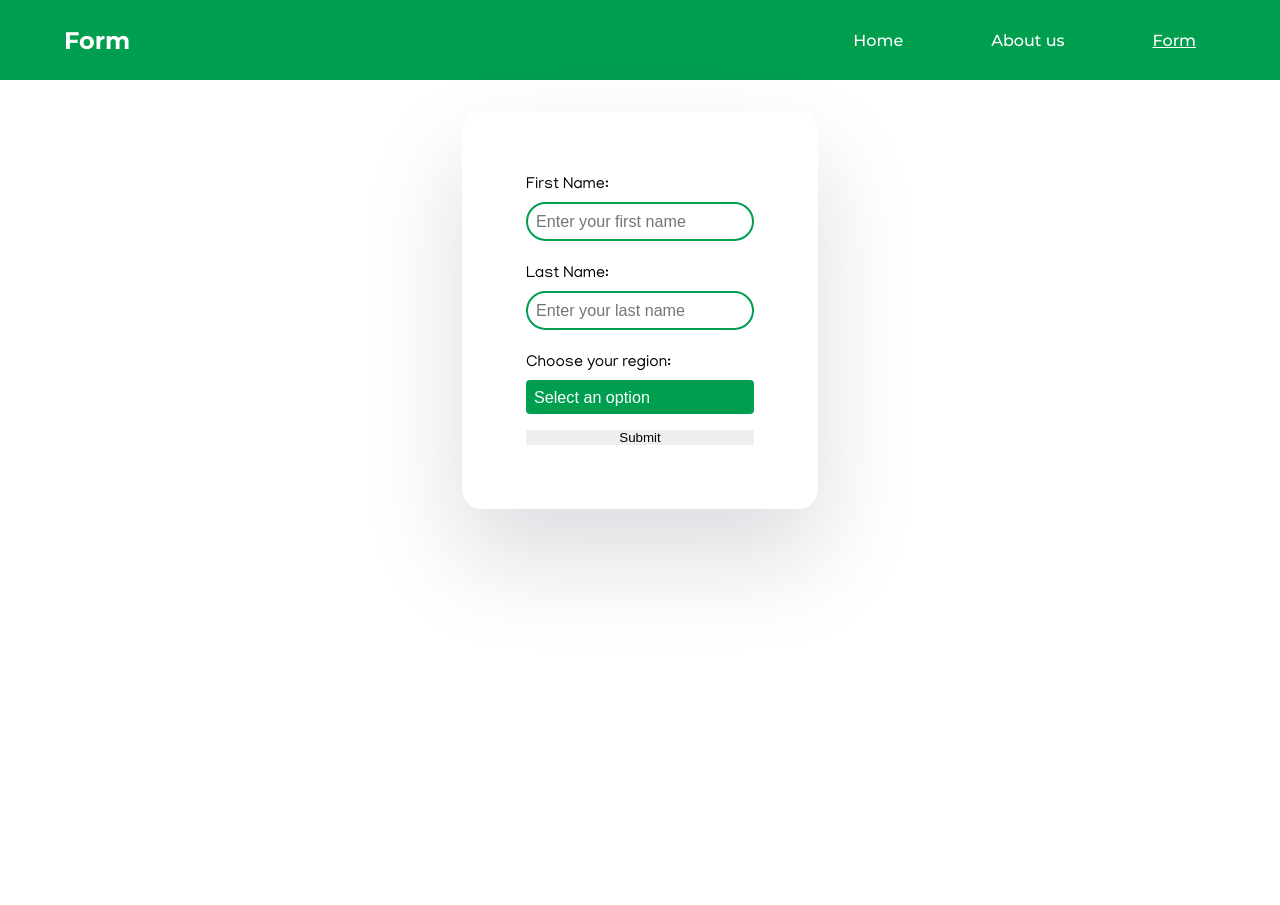
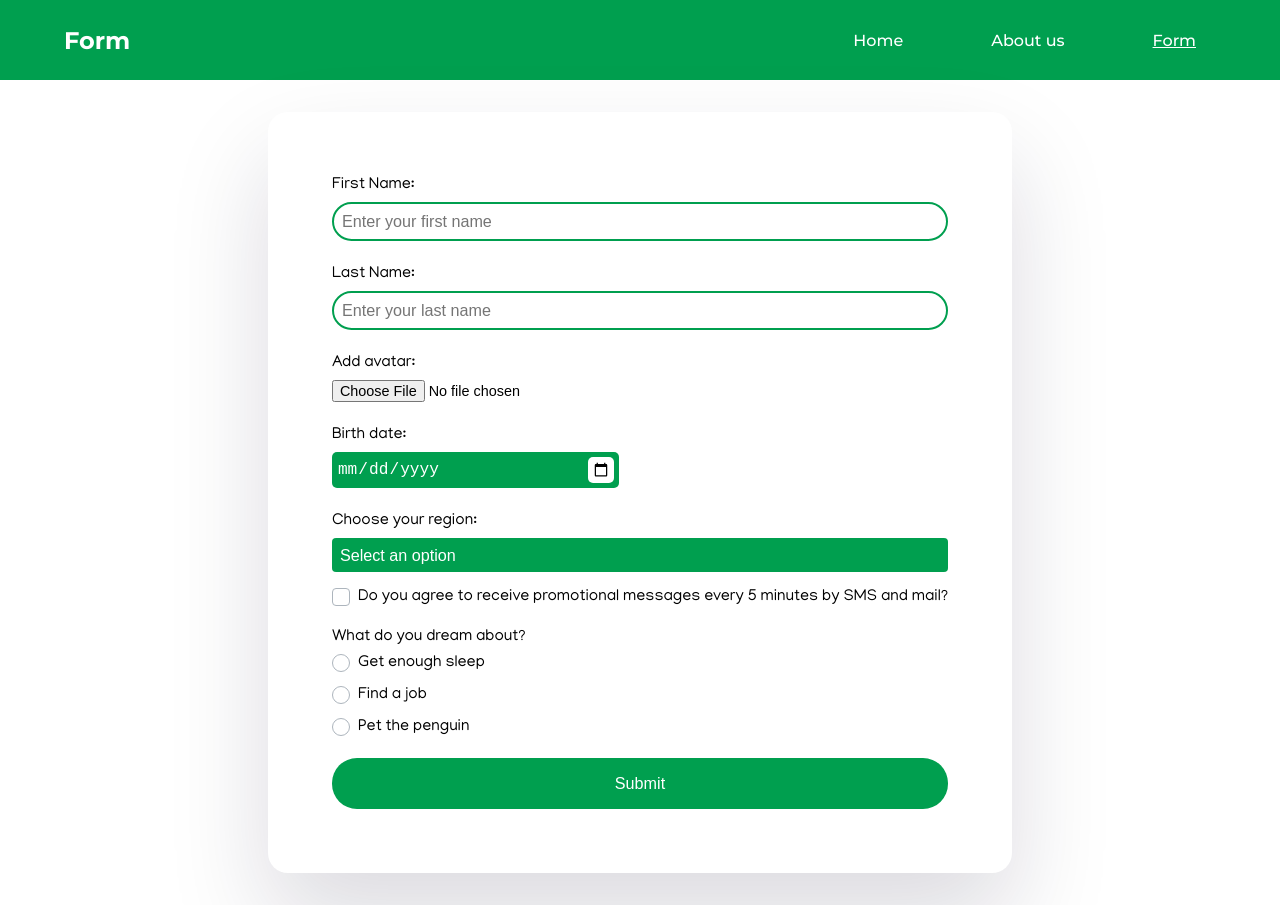
Before and after one commit to TrickyPie/rs-school-react, a React (Vite) app: page /form in a window 1280 px wide. Before the commit the page ends 800 px from the top, so only its background shows below. Built offline with nearby package versions, Linux system fonts and the light colour scheme.

Commit message:
refactor: form refactoring, add refactor to select, radio, checkbox

```diff
--- a/src/components/UI/checkbox/Checkbox.tsx
+++ b/src/components/UI/checkbox/Checkbox.tsx
@@ -1,4 +1,5 @@
 import React from 'react';
+import { UseFormRegisterReturn } from 'react-hook-form';
 
 interface CheckboxData {
   id: string;
@@ -10,12 +11,11 @@ interface CheckboxProps {
   id?: string;
   checkboxData: CheckboxData;
   legendTitle?: string;
-  checkboxRef: React.RefObject<HTMLInputElement>;
+  register: UseFormRegisterReturn;
 }
 
-export class Checkbox extends React.Component<CheckboxProps> {
-  render(): JSX.Element {
-    const { className, id, checkboxData, legendTitle, checkboxRef } = this.props;
+export const Checkbox = (props: CheckboxProps) => {
+  const { className, id, checkboxData, legendTitle, register } = props;
 
   return (
     <fieldset
@@ -32,8 +32,7 @@ export class Checkbox extends React.Component<CheckboxProps> {
           className={`${className}-input input`}
           type="checkbox"
           id={id}
-            name={checkboxData.label}
-            ref={checkboxRef}
+          {...register}
           data-testid="checkbox-input"
         />
         <label className={`${className}-text text`} htmlFor={id} data-testid="checkbox-label">
@@ -42,5 +41,4 @@ export class Checkbox extends React.Component<CheckboxProps> {
       </div>
     </fieldset>
   );
-  }
-}
+};
--- a/src/components/UI/radioBtn/Radio.tsx
+++ b/src/components/UI/radioBtn/Radio.tsx
@@ -1,4 +1,5 @@
 import React from 'react';
+import { UseFormRegisterReturn } from 'react-hook-form';
 
 interface RadioBtn {
   label: string;
@@ -10,12 +11,11 @@ interface RadioProps {
   legendTitle: string;
   name: string;
   options: RadioBtn[];
-  radioRefs: React.RefObject<HTMLInputElement>[];
+  register: UseFormRegisterReturn;
 }
 
-export class Radio extends React.Component<RadioProps> {
-  render(): JSX.Element {
-    const { className, legendTitle, name, options, radioRefs } = this.props;
+export const Radio = (props: RadioProps) => {
+  const { className, legendTitle, name, options, register } = props;
   return (
     <>
       <fieldset className={className}>
@@ -23,15 +23,14 @@ export class Radio extends React.Component<RadioProps> {
           {legendTitle}
         </legend>
         {options.map(
-            (option: RadioBtn, index: number): JSX.Element => (
+          (option: RadioBtn): JSX.Element => (
             <div className={`${className}-text-wrapper`} key={option.value}>
               <input
                 className={`${className}-input input`}
                 type="radio"
                 id={option.value}
-                  name={name}
                 value={option.label}
-                  ref={radioRefs[index]}
+                {...register}
               />
               <label className={`${className}-text text`} htmlFor={option.value}>
                 {option.label}
@@ -42,7 +41,4 @@ export class Radio extends React.Component<RadioProps> {
       </fieldset>
     </>
   );
-  }
-}
-
-export default Radio;
+};
--- a/src/components/confirmationPopup/ConfirmationPopup.tsx
+++ b/src/components/confirmationPopup/ConfirmationPopup.tsx
@@ -23,5 +23,5 @@ export const ConfirmationPopup: React.FC<ConfirmationPopupProps> = ({ message, h
     hideOn();
   };
 
-  return <>{isVisible && <div className="confirmation-popup">{message}</div>}</>;
+  return <div className={`confirmation-popup ${isVisible ? 'visible' : ''}`}>{message}</div>;
 };
--- a/src/components/form/Form.tsx
+++ b/src/components/form/Form.tsx
@@ -1,6 +1,6 @@
 import './form-style.css';
 import { useForm } from 'react-hook-form';
-import React from 'react';
+import React, { useState } from 'react';
 import { Select } from '../../components/UI/select/Select';
 import { Checkbox } from '../../components/UI/checkbox/Checkbox';
 import { Radio } from '../../components/UI/radioBtn/Radio';
@@ -11,28 +11,59 @@ interface FormProps {
   callback: (data: FormResult) => void;
 }
 
-export const CustomForm: React.FC<FormProps> = ({ callback }) => {
+export const CustomForm: React.FC<FormProps> = ({ callback }: FormProps) => {
   const {
     register,
     handleSubmit,
     formState: { errors },
-    clearErrors,
+    reset,
   } = useForm<FormResult>({
     mode: 'onSubmit',
     reValidateMode: 'onSubmit',
   });
+  const [isConfirmationVisible, setIsConfirmationVisible] = useState(false);
 
-  const onSubmit = (data: FormResult) => {
+  const showConfirmationPopup = () => {
+    setIsConfirmationVisible(true);
+  };
+
+  const validateAvatar = (value: string | undefined) => {
+    if (!value || value.length === 0) {
+      return 'Please select a file';
+    }
+    return true;
+  };
+
+  const validateNotFutureDate = (value: string) => {
+    const selectedDate = new Date(value);
+    const currentDate = new Date();
+    return (
+      selectedDate <= currentDate ||
+      `Date must not be greater than the current one (${currentDate.toLocaleDateString()})`
+    );
+  };
+
+  const validateNotEmptyDate = (value: string) => {
+    return value !== '' || 'Please select a valid date';
+  };
+
+  const onSubmitHandler = (formData: FormResult) => {
     if (typeof callback === 'function') {
-      callback(data);
-      clearErrors();
+      callback(formData);
     }
-    console.log(data);
+    showConfirmationPopup();
+    reset();
   };
 
   return (
     <>
-      <form className="form" onSubmit={handleSubmit(onSubmit)}>
+      {isConfirmationVisible && (
+        <ConfirmationPopup
+          message="Form submitted!"
+          hideOn={() => setIsConfirmationVisible(false)}
+        />
+      )}
+      <form className="form" onSubmit={handleSubmit(onSubmitHandler)}>
         <div className="form-firstname-wrapper form-input-wrapper wrapper-text">
           <label className="form-fName title" htmlFor="fName">
             First Name:
@@ -43,10 +74,10 @@ export const CustomForm: React.FC<FormProps> = ({ callback }) => {
             className="form-firstname-input form-input input"
             placeholder="Enter your first name"
             {...register('fName', {
-              validate: {
-                required: (value) => value.trim().length > 0 || 'First name is required',
-                pattern: (value) =>
-                  /^[A-Z][a-z]{2,}$/.test(value) ||
+              required: 'First name is required',
+              pattern: {
+                value: /^[A-Z][a-z]{2,}$/,
+                message:
                   'First name must contain at least 3 characters and start with a capital letter',
               },
             })}
@@ -63,15 +94,51 @@ export const CustomForm: React.FC<FormProps> = ({ callback }) => {
             className="form-lastname-input form-input input"
             placeholder="Enter your last name"
             {...register('lName', {
-              validate: {
-                required: (value) => value.trim().length > 0 || 'Last name is required',
-                pattern: (value) =>
-                  /^[A-Z][a-z]{2,}$/.test(value) ||
+              required: 'Last name is required',
+              pattern: {
+                value: /^[A-Z][a-z]{2,}$/,
+                message:
                   'Last name must contain at least 3 characters and start with a capital letter',
               },
             })}
           />
           <span className="error">{errors.lName && errors.lName.message}</span>
+        </div>
+
+        <div className="form-avatar-wrapper form-input-wrapper wrapper-text">
+          <label className="form-avatar title" htmlFor="avatar">
+            Add avatar:
+          </label>
+          <input
+            id="avatar"
+            type="file"
+            accept=".png,.jpg,.jpeg"
+            className="form-avatar-input form-input input"
+            placeholder="Add avatar"
+            {...register('avatar', {
+              validate: validateAvatar,
+            })}
+          />
+          <span className="error">{errors.avatar && errors.avatar.message}</span>
+        </div>
+
+        <div className="form-input-wrapper wrapper-text">
+          <label className="form-birthdate title" htmlFor="date">
+            Birth date:
+          </label>
+          <input
+            id="date"
+            type="date"
+            className="form-birthdate-input form-input input"
+            {...register('birthday', {
+              required: 'Birthday is required',
+              validate: {
+                notFutureDate: validateNotFutureDate,
+                notEmptyDate: validateNotEmptyDate,
+              },
+            })}
+          />
+          <span className="error">{errors.birthday && errors.birthday.message}</span>
         </div>
 
         <Select
@@ -94,30 +161,42 @@ export const CustomForm: React.FC<FormProps> = ({ callback }) => {
         />
         {errors?.region && <span className="error">Region is required</span>}
 
-        <button type="submit" className="form-submit-btn btn">
+        <Checkbox
+          checkboxData={{
+            id: 'promo',
+            label: 'Do you agree to receive promotional messages every 5 minutes by SMS and mail?',
+          }}
+          className="form-characteristic"
+          id="form-characteristic"
+          register={register('promo', { required: true })}
+        />
+        {errors.promo && <p className="error">This field is required.</p>}
+
+        <Radio
+          className="form-sunny-lvl"
+          legendTitle="What do you dream about?"
+          name="sunLvl"
+          options={[
+            {
+              label: 'Get enough sleep',
+              value: 'little',
+            },
+            {
+              label: 'Find a job',
+              value: 'medium',
+            },
+            {
+              label: 'Pet the penguin',
+              value: 'a lot',
+            },
+          ]}
+          register={register('dream', { required: true })}
+        />
+        {errors.dream && <p className="error">This field is required.</p>}
+        <button type="submit" className="form-submit btn">
           Submit
         </button>
       </form>
     </>
   );
 };
-
-/*
-
-        <Checkbox {...promoData} checkboxRef={register({ required: true })} />
-        {formState.errors.checkbox && <p className="error">This field is required.</p>}
-
-        <Radio
-          {...radioData}
-          radioRefs={radioData.options.map(() => register({ required: true }))}
-        />
-        {formState.errors.radio && <p className="error">This field is required.</p>}
-
-        <Input
-          id="avatar"
-          label="Avatar"
-          type="file"
-          name="avatar"
-          inputRef={register({ validate: (value) => getInitial(value, 'avatar', true) })}
-          error={formState.errors.avatar?.message}
-        />*/
--- a/src/components/form/form-style.css
+++ b/src/components/form/form-style.css
@@ -82,7 +82,8 @@ select::-ms-expand {
 .form-region-select,
 .form-sunny-lvl,
 .form-input-wrapper,
-.form-region-wrapper {
+.form-region-wrapper,
+.form-avatar-wrapper {
   display: flex;
   gap: 0.5rem;
 }
--- a/src/components/form/form-utils.tsx
+++ b/src/components/form/form-utils.tsx
@@ -1,4 +1,4 @@
-import inputsData from '../../mock/inputs-mock';
+/* import inputsData from '../../mock/inputs-mock';
 import FormResult from '../../pages/page-form/form-type';
 
 export type error = {
@@ -14,7 +14,7 @@ export function validateAll(result: FormResult, file: File | null) {
     avatar: validateFile(file || null),
     birthDate: validateDate(result.birthday),
     select: validateNotEmpty(result.region),
-    checkbox: validateNotEmpty(result.promo || ''),
+    checkbox: validateNotEmpty(result.promo),
     radio: validateNotEmpty(result.dream || ''),
   };
   const error = !Object.values(validities).every((value: boolean): boolean => value);
@@ -56,4 +56,4 @@ export const getInitial = (): Record<string, boolean> => {
   initialValidities.checkbox = true;
   initialValidities.radio = true;
   return initialValidities;
-};
+}; */
--- a/src/mock/checkbox-mock.tsx
+++ b/src/mock/checkbox-mock.tsx
@@ -1,4 +1,4 @@
-const checkboxData = {
+/* const checkboxData = {
   id: 'promo',
   label: 'Do you agree to receive promotional messages every 5 minutes by SMS and mail?',
 };
@@ -10,3 +10,4 @@ const promoData = {
 };
 
 export default promoData;
+ */
```
Also changed, not shown: src/pages/page-form/form-type.tsx (+5 -7 lines). Lines whose indentation alone changed are shown as unchanged.
